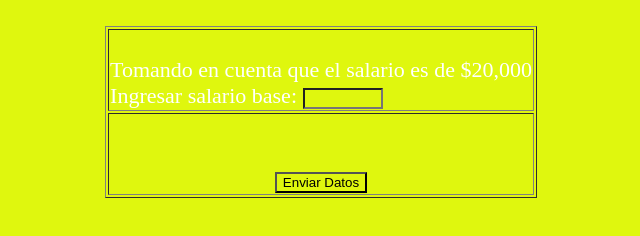
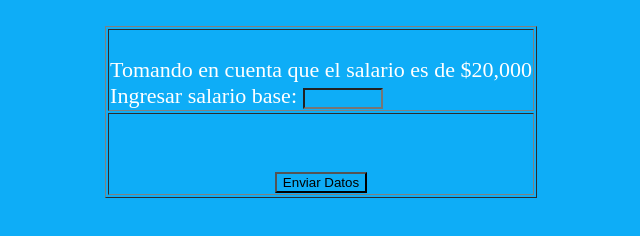
Before and after one commit to Jorgevf16065361/Examen_VolanteFacioJorge, a plain HTML site: page index.html in a window 1280 px wide. Shown: the whole page, without its empty margins (319-959 px from the left). Drawn offline with Linux system fonts and the light colour scheme.

Commit message:
style.css

```diff
--- a/css/style.css
+++ b/css/style.css
@@ -1,5 +1,5 @@
 * {
-    background-color: #dff70e;
+    background-color: #0eadf7;
     font-size: Arial;
     padding: 4;
 }
```
